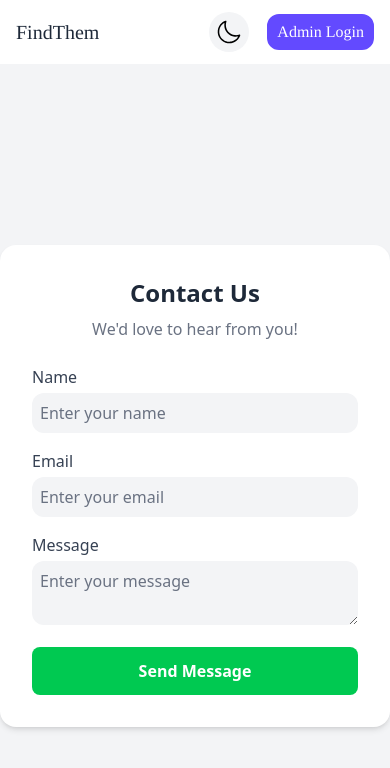
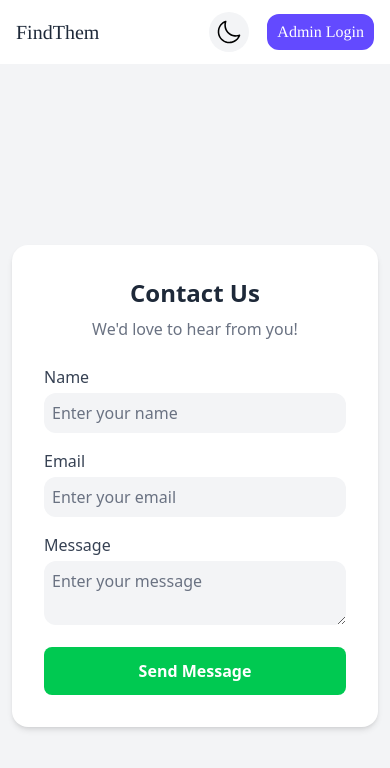
Before and after one commit to amugdg25/FindThemAI, a React (Vite) app in the folder frontend/: page /contact in a window 390 px wide. Shown: the top 768 px of the page. Built offline with nearby package versions, Linux system fonts and the light colour scheme; a web font is replaced by a local one.

Commit message:
Add dark and light mode with theme persistence

```diff
--- a/frontend/src/pages/Contact.tsx
+++ b/frontend/src/pages/Contact.tsx
@@ -1,7 +1,7 @@
 const Contact = () => {
   return (
     <div className="min-h-screen flex items-center justify-center bg-gray-100 dark:bg-gray-800">
-      <div className="bg-white dark:bg-gray-600 p-8 rounded-2xl shadow-md w-full max-w-lg">
+      <div className="bg-white dark:bg-gray-600 p-8 m-3 rounded-2xl shadow-md w-full max-w-lg">
         <h2 className="text-2xl font-semibold text-gray-800 dark:text-white text-center">
           Contact Us
         </h2>
--- a/frontend/src/pages/Login.tsx
+++ b/frontend/src/pages/Login.tsx
@@ -24,7 +24,7 @@ const Login = () => {
 
   return (
     <div className="flex items-center justify-center min-h-screen bg-gray-100 dark:bg-gray-800">
-      <div className="w-full max-w-md p-8 bg-white dark:bg-gray-600 rounded-2xl shadow-md">
+      <div className="w-full max-w-md p-8 bg-white dark:bg-gray-600 m-3 rounded-2xl shadow-md">
         <h2 className="text-2xl font-bold text-center text-gray-950 dark:text-white">
           Admin Portal
         </h2>
--- a/frontend/src/pages/ReportPage.tsx
+++ b/frontend/src/pages/ReportPage.tsx
@@ -65,7 +65,7 @@ const ReportPage = () => {
   };
 
   return (
-    <div className="max-w-4xl mx-auto mt-12 p-6 bg-white dark:bg-gray-700 rounded-lg overflow-auto">
+    <div className="max-w-4xl mx-auto mt-12 p-6 bg-white dark:bg-gray-700 rounded-none lg:rounded-lg overflow-auto">
       <span className="text-gray-600 dark:text-gray-300 text-sm mb-4 font-tinos">
         <Link to="/">Home</Link> {" > "}
         <Link to="/reportpage">Report Missing Person</Link>
```
